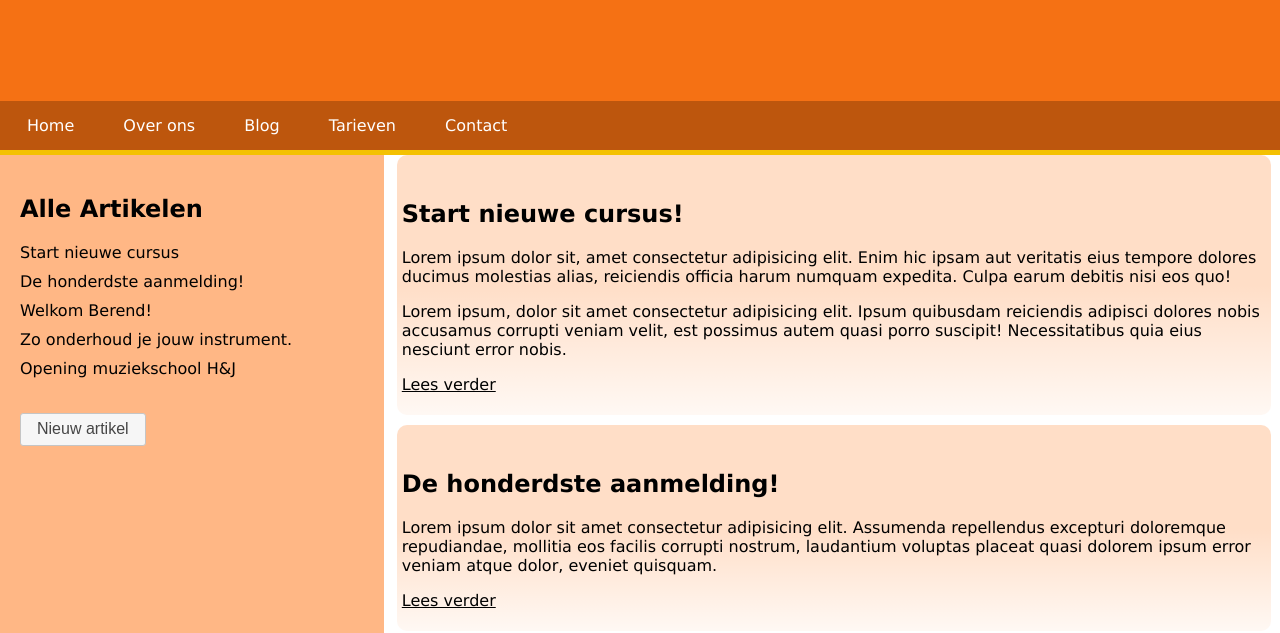
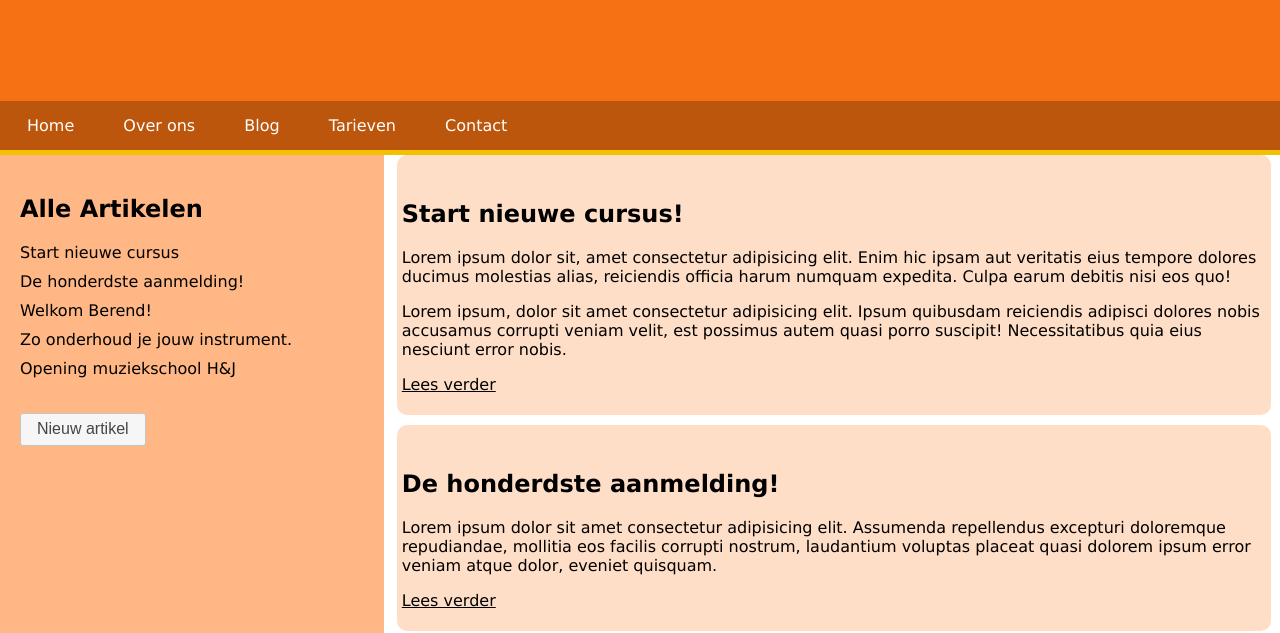
Before and after one commit to RichardVanAlphen/examen4, a plain HTML site: page html/blog.html in a window 1280 px wide. Shown: the part 199-832 px from the top of the page. Drawn offline with nearby package versions, Linux system fonts and the light colour scheme.

Commit message:
Update main.css

```diff
--- a/css/main.css
+++ b/css/main.css
@@ -161,9 +161,6 @@ h1 {
 .continuReading {
     text-decoration: underline;
 }
-.preview {
-    background: linear-gradient(0deg,rgba(255, 255, 255, 0.8) 0%, rgb(255, 255, 255, 0) 50%, rgba(255, 255, 255, 0) 100%);
-}
 /*article form*/
 #labelToevoegen {
     font-weight: bold;
```
